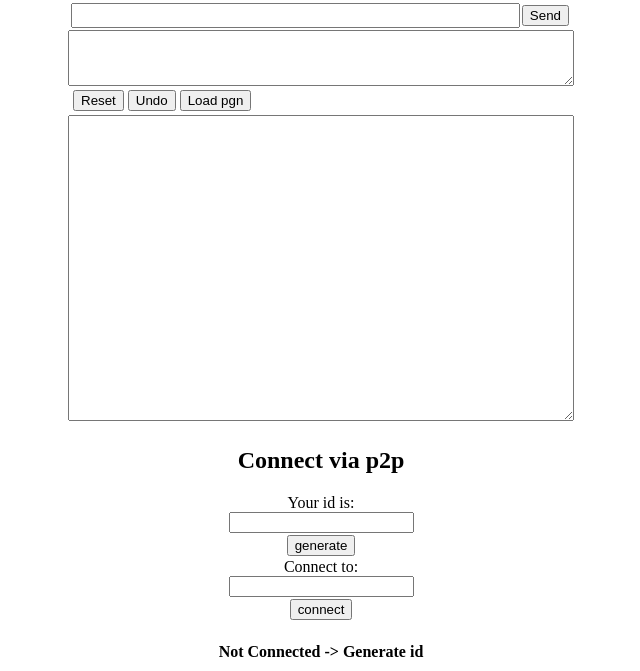
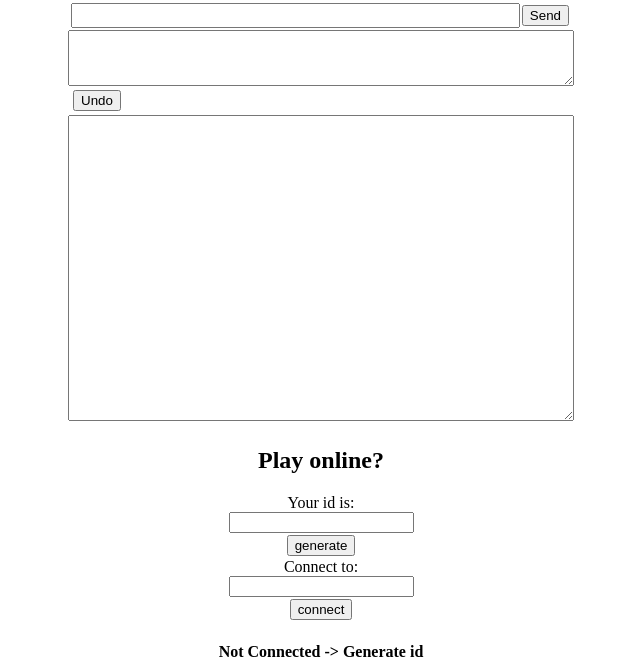
Before and after one commit to JeherillaJanwar/chez, a plain HTML site: page index.html in a window 1280 px wide. Shown: the part 587-1258 px from the top of the page, without its empty margins (319-959 px from the left). Drawn offline with Linux system fonts and the light colour scheme.

Commit message:
Update index.html

```diff
--- a/index.html
+++ b/index.html
@@ -27,16 +27,14 @@
 
 
           <form  onsubmit="event.preventDefault(); load_pgn(); return false;">
-            <button onclick="reset();">Reset</button>
             <button onclick="undo();">Undo</button>
-            <button type="submit" id="loadpgn">Load pgn</button>
           </form>
           <textarea name="pgn" id="pgn" ></textarea>
        </div>
       </div>
 
     <div class="container connection ">
-      <h2>Connect via p2p</h2>
+      <h2>Play online?</h2>
       Your id is:
       <input id="myid" readonly />
       <button onclick="create();">generate</button>
```
